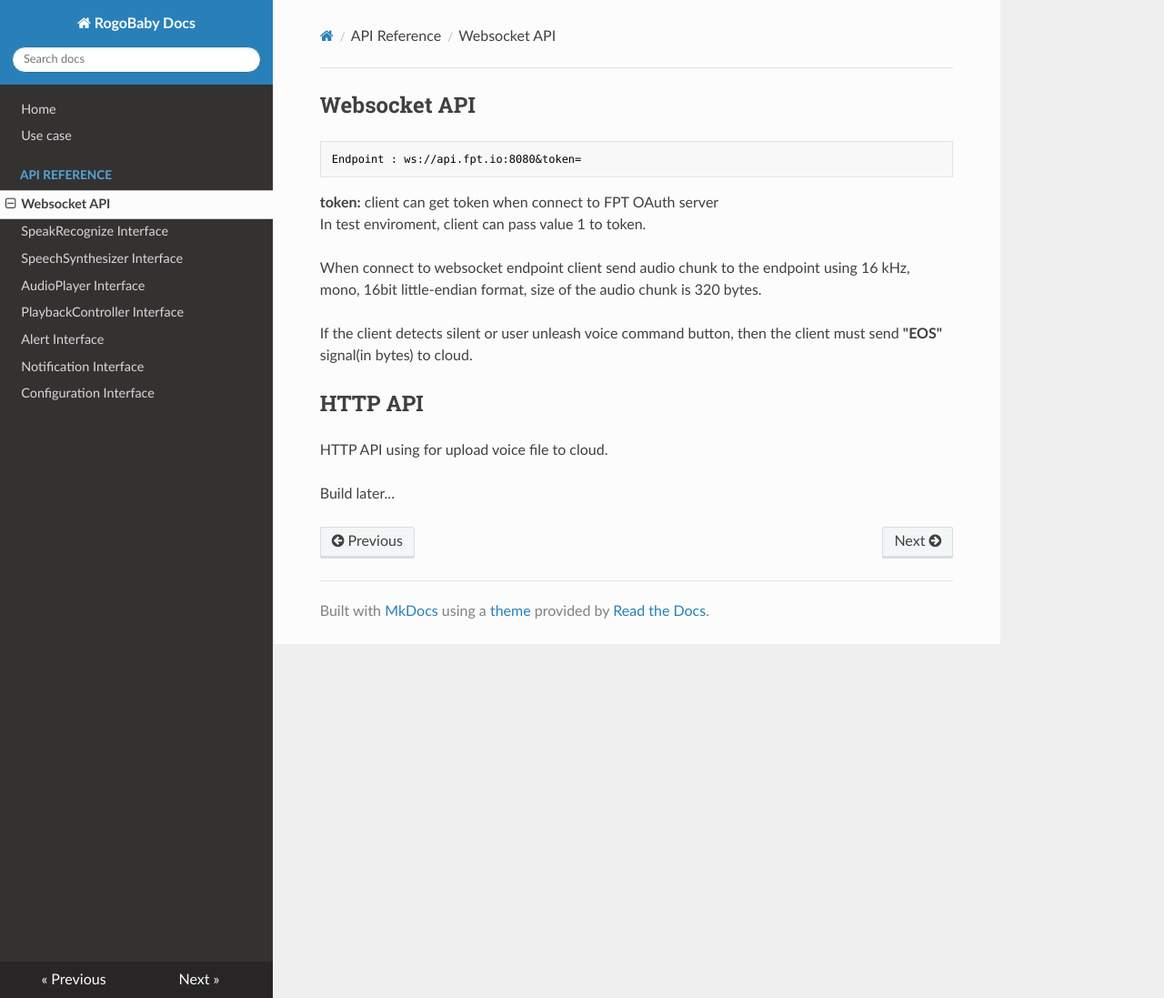
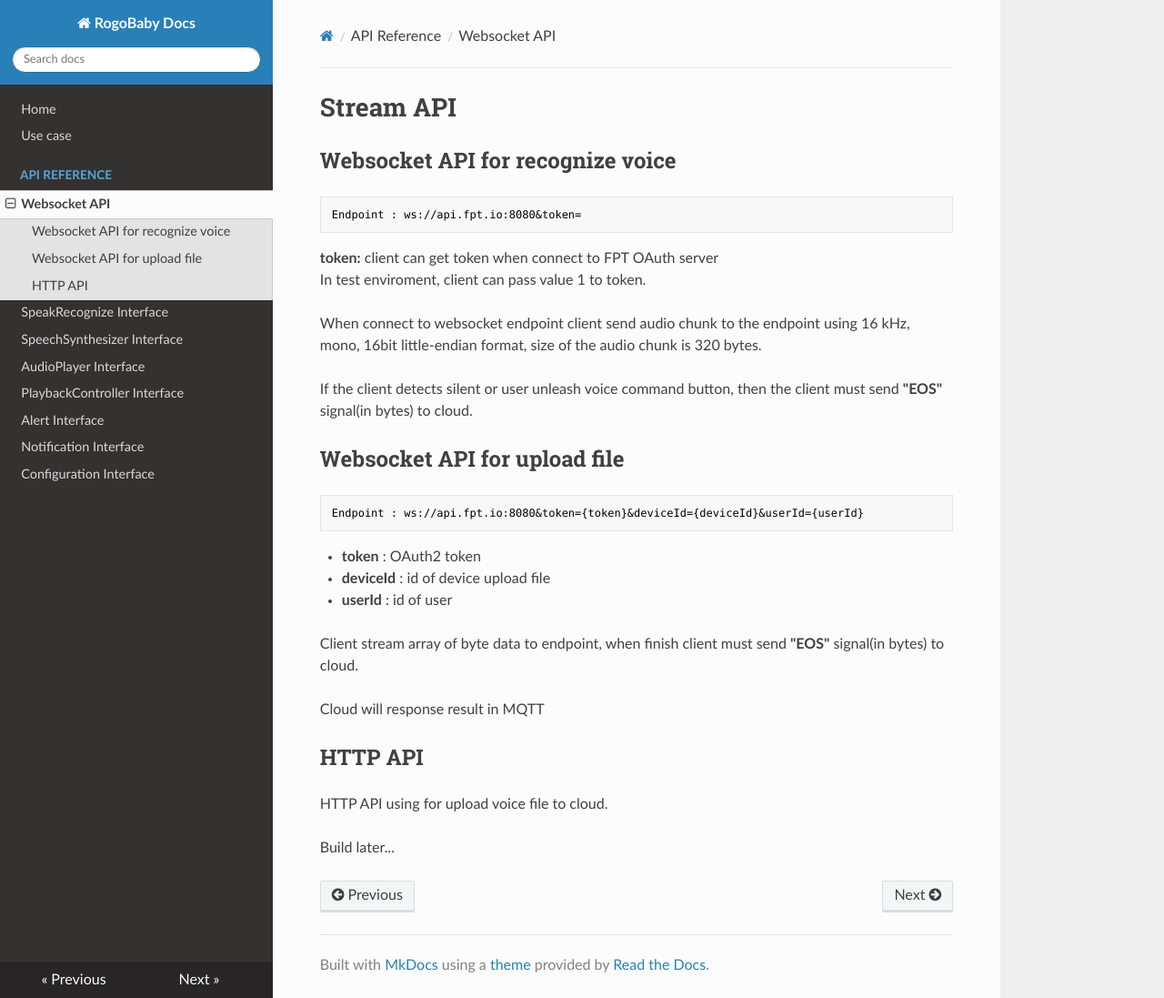
Before and after one commit to mrekoj/rogobaby-docs, an MkDocs documentation site: the page built from docs/Stream.md, in a window 1280 px wide and 1097 px high. Shown: the whole window at 91% size. Built offline with MkDocs 1.6.1, drawn with Linux system fonts in a browser that asks for light colours; nearby versions of some CDN libraries.

Commit message:
upload file via websocket

````diff
--- a/docs/Stream.md
+++ b/docs/Stream.md
@@ -1,7 +1,12 @@
-## Websocket API
+
+# Stream API
+
+## Websocket API for recognize voice
+
 ```
 Endpoint : ws://api.fpt.io:8080&token=
 ```
+
 **token:** client can get token when connect to FPT OAuth server
 In test enviroment, client can pass value 1 to token.
 
@@ -9,7 +14,22 @@ When connect to websocket endpoint client send audio chunk to the endpoint using
 
 If the client detects silent or user unleash voice command button, then the client must send **"EOS"** signal(in bytes) to cloud.
 
+## Websocket API for upload file
+
+```
+Endpoint : ws://api.fpt.io:8080&token={token}&deviceId={deviceId}&userId={userId}
+```
+
+- **token**    : OAuth2 token
+- **deviceId** : id of device upload file
+- **userId**   : id of user
+
+Client stream array of byte data to endpoint, when finish client must send **"EOS"** signal(in bytes) to cloud.
+
+Cloud will response result in MQTT
+
 ## HTTP API
+
 HTTP API using for upload voice file to cloud.
 
 Build later...
````
